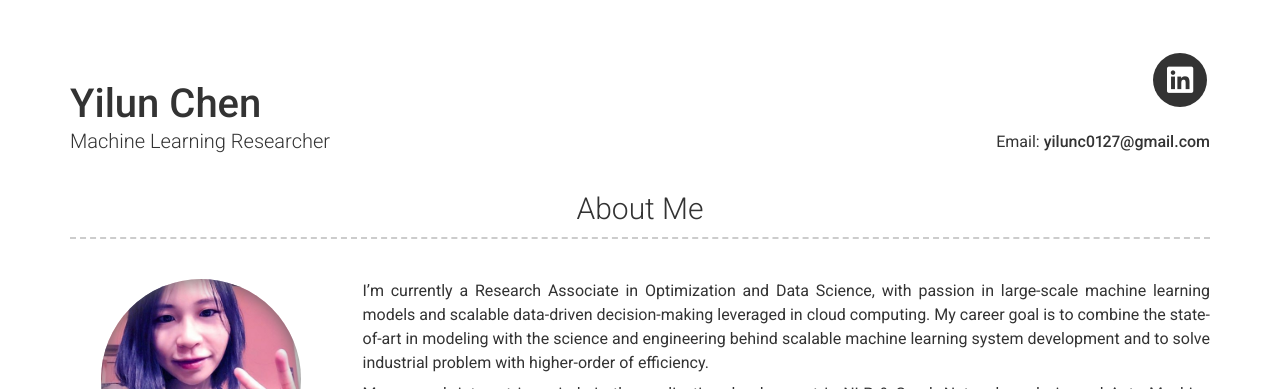
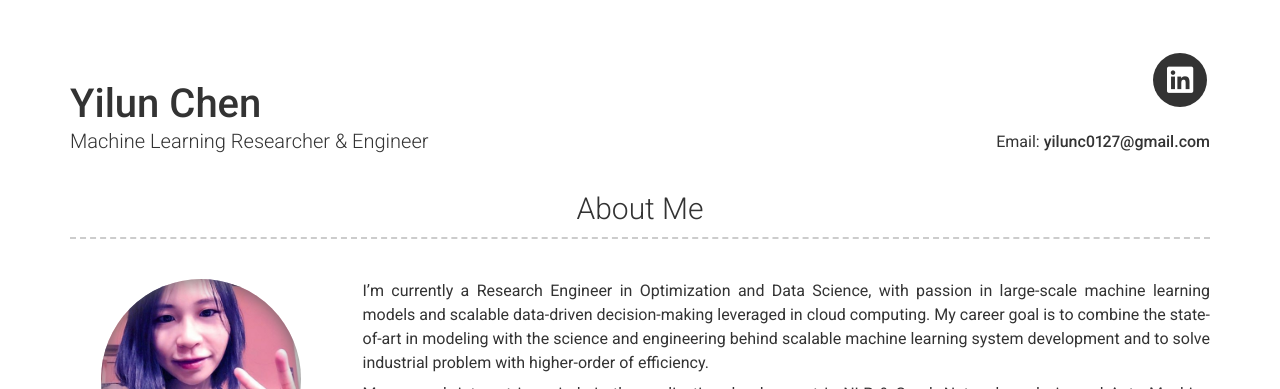
Before and after one commit to yilunchen27/yilunchen27.github.io, a Jekyll site: the page built from index.md, in a window 1280 px wide and 900 px high. Shown: the top 389 px of the window. Built offline with Jekyll 4.4.1, drawn with Linux system fonts in a browser that asks for light colours; nearby versions of some CDN libraries; some of the changed text lies outside the part shown.

```diff
--- a/_config.yml
+++ b/_config.yml
@@ -4,7 +4,7 @@ repository: Git repository where your resume will be hosted, only required if yo
 
 # Personal info
 name: Yilun Chen
-title: Machine Learning Researcher
+title: Machine Learning Researcher & Engineer
 email: yilunc0127@gmail.com
 # phone:
 website: sproogen.github.io/modern-resume-theme
@@ -47,7 +47,7 @@ about_title: About Me
 about_profile_image: assets/photo.png
 about_content: | # this will include new lines to allow paragraphs
 
-      I'm currently a Research Associate in Optimization and Data Science, with passion in large-scale machine learning models and scalable data-driven decision-making leveraged in cloud computing. My career goal is to combine the state-of-art in modeling with the science and engineering behind scalable machine learning system development and to solve industrial problem with higher-order of efficiency.
+      I'm currently a Research Engineer in Optimization and Data Science, with passion in large-scale machine learning models and scalable data-driven decision-making leveraged in cloud computing. My career goal is to combine the state-of-art in modeling with the science and engineering behind scalable machine learning system development and to solve industrial problem with higher-order of efficiency.
 
       My research interest is majorly in the application development in NLP & Graph Network analysis, and Auto Machine Learning System and Deep Learning Architecture. I also have theoretical knowledge experience of Bayesian Statistics, Multi-Armed Bandit Problems, Optimization and Game Theory.
 
--- a/_data/education.yml
+++ b/_data/education.yml
@@ -22,8 +22,7 @@
   qualification: B.S. Honor Mathematics, Statistics (Double Majors)
   description: | # this will include new lines to allow paragraphs
     Concentrated on Pure Math and Applied Math with application in statistical models
-    - Completed courses in Real Analysis, Probability Theory, Combinatorial Algebra, Numerical Method, Data Mining, Statistical Inference, Applied Statistics, etc.
-    - Completed fundamental courses in Computer Science: Introductory to Programming Language(C++), Programming and Introductory Data Structures(C++), Data Structure and Algorithm(C++)
+    - Completed courses in Real Analysis, Probability Theory, Combinatorial Algebra, Numerical Method, Data Mining, Statistical Inference, Applied Statistics, etc. Completed fundamental courses in Computer Science: Introductory to Programming Language(C++), Programming and Introductory Data Structures(C++), Data Structure and Algorithm(C++)
 
 - layout: left
   name: Sichuan University
```
